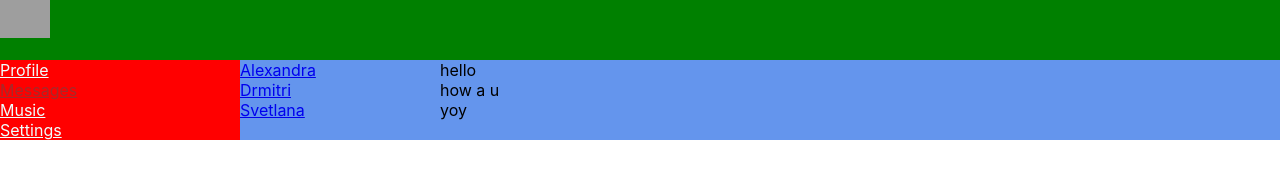
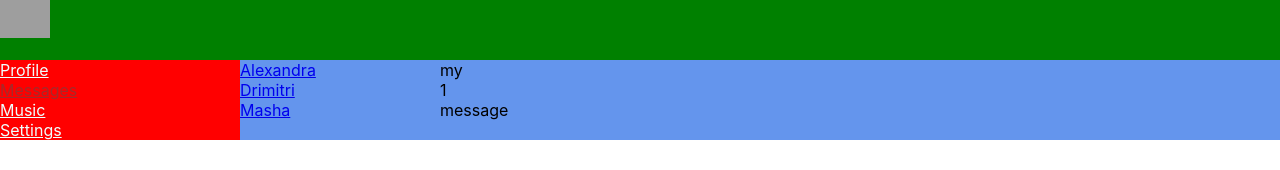
Before and after one commit to saint-fons/social-network, a React (Create React App) app: page /dialogs in a window 1280 px wide. Shown: the top 170 px of the page. Built offline with nearby package versions, Linux system fonts and the light colour scheme; grey boxes are pictures that could not be loaded.

Commit message:
dialogs and messages in folders

```diff
--- /dev/null
+++ b/src/components/Dialogs/Dialog/Dialog.jsx
@@ -0,0 +1,16 @@
+import React from 'react'
+import {NavLink} from "react-router-dom";
+
+
+const Dialog = (props) => {
+    return (
+        <div>
+            <div>
+                <NavLink to={"/dialogs/" + props.id}>{props.name}</NavLink>
+            </div>
+        </div>
+    )
+};
+
+
+export default Dialog;
--- a/src/components/Dialogs/Dialogs.jsx
+++ b/src/components/Dialogs/Dialogs.jsx
@@ -1,26 +1,22 @@
 import React from 'react'
 import style from './Dialogs.module.css'
 import {NavLink} from "react-router-dom";
+import Dialog from "./Dialog/Dialog";
+import Message from "./Message/Message";
 
 
 const Dialogs = (props) => {
     return (
         <div className={style.dialogs}>
             <div className={style.items}>
-                <div className={style.dialog}>
-                    <NavLink to="/dialogs/1">Alexandra</NavLink>
-                </div>
-                <div className={style.dialog}>
-                    <NavLink to="/dialogs/2">Drmitri</NavLink>
-                </div>
-                <div className={style.dialog}>
-                    <NavLink to="/dialogs/3">Svetlana</NavLink>
-                </div>
+                <Dialog name="Alexandra" id="1" />
+                <Dialog name="Drimitri" id="2" />
+                <Dialog name="Masha" id="3" />
             </div>
             <div className="messages">
-                <div className="message">hello</div>
-                <div className="message">how a u</div>
-                <div className="message">yoy</div>
+                <Message message="my" />
+                <Message message="1" />
+                <Message message="message" />
             </div>
         </div>
     )
--- /dev/null
+++ b/src/components/Dialogs/Message/Message.jsx
@@ -0,0 +1,16 @@
+import React from 'react'
+import {NavLink} from "react-router-dom";
+
+
+const Message = (props) => {
+    return (
+        <div>
+            <div>
+                <div>{props.message}</div>
+            </div>
+        </div>
+    )
+};
+
+
+export default Message;
```
